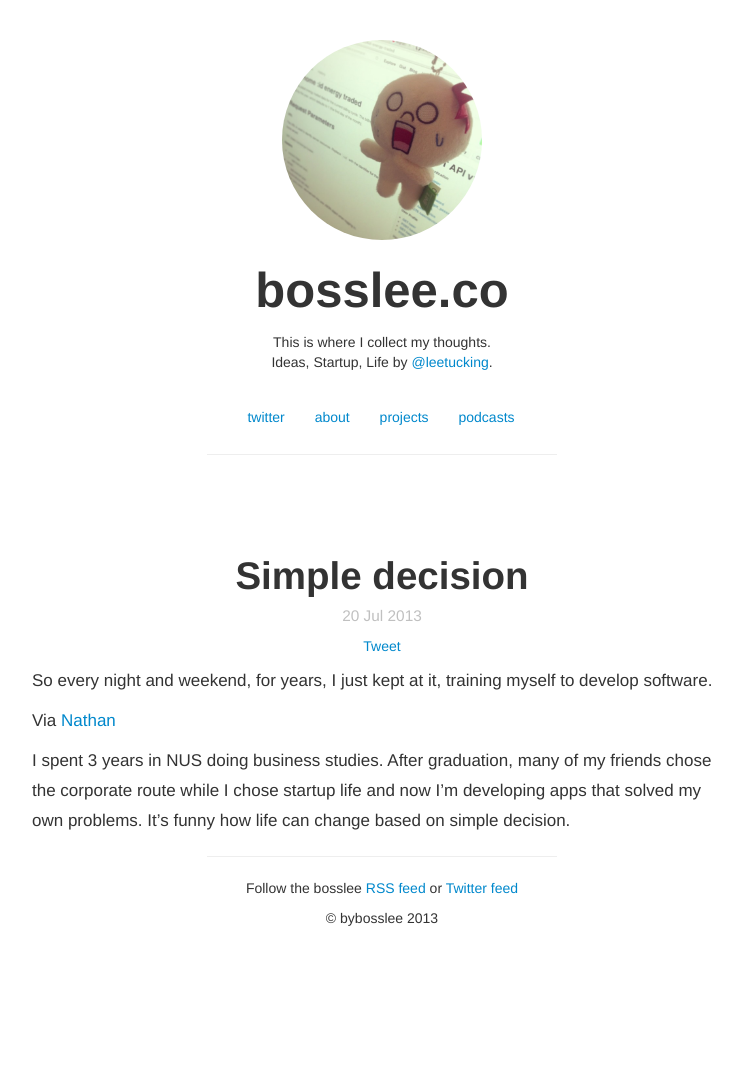
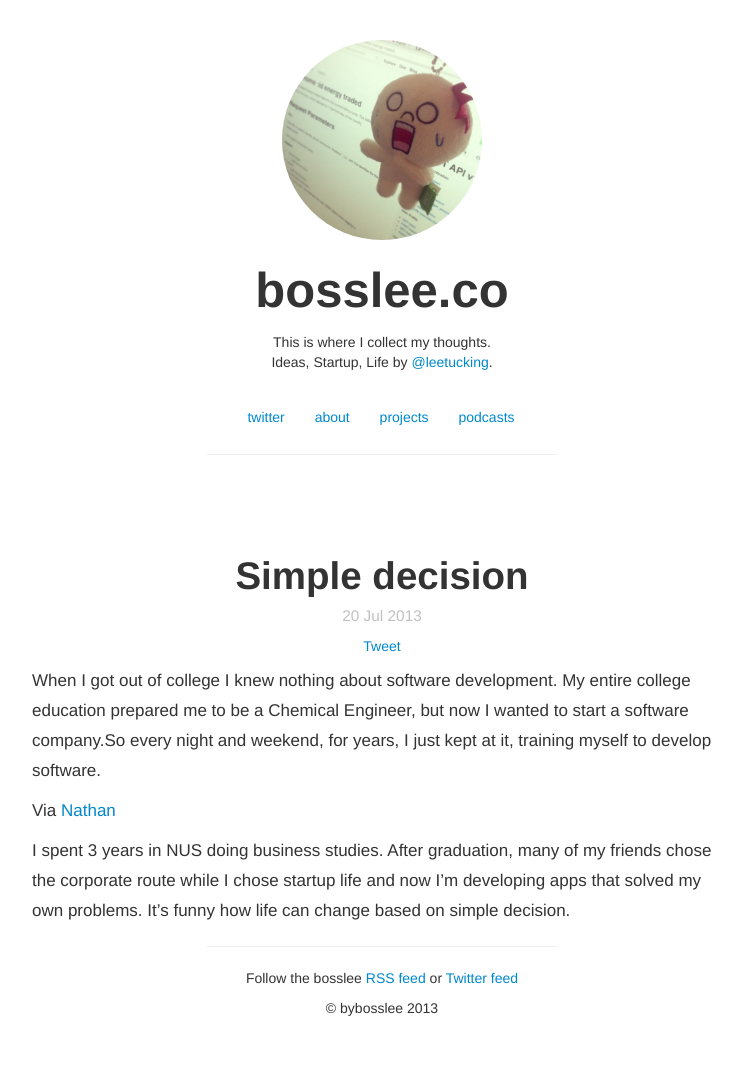
Before and after one commit to athanhcong/bosslee, a Jekyll site: the page built from _posts/2013-07-20-simple-decision.md, in a window 1280 px wide. Shown: the whole page, without its empty margins (258-1000 px from the left). Built offline with Jekyll 4.4.1, drawn with Linux system fonts in a browser that asks for light colours; nearby versions of some CDN libraries; library files that are not in the unit come from our copies; comment, search, counter and statistics services are not loaded; before the commit the page ends 978 px from its top, so only the background shows below that.

Commit message:
Update filename: _posts/2013-07-20-simple-decision.md

```diff
--- a/_posts/2013-07-20-simple-decision.md
+++ b/_posts/2013-07-20-simple-decision.md
@@ -2,7 +2,7 @@
 layout: post
 title: Simple decision
 ---
-So every night and weekend, for years, I just kept at it, training myself to develop software.
+When I got out of college I knew nothing about software development. My entire college education prepared me to be a Chemical Engineer, but now I wanted to start a software company.So every night and weekend, for years, I just kept at it, training myself to develop software.
 
 Via [Nathan][0]
 
```
